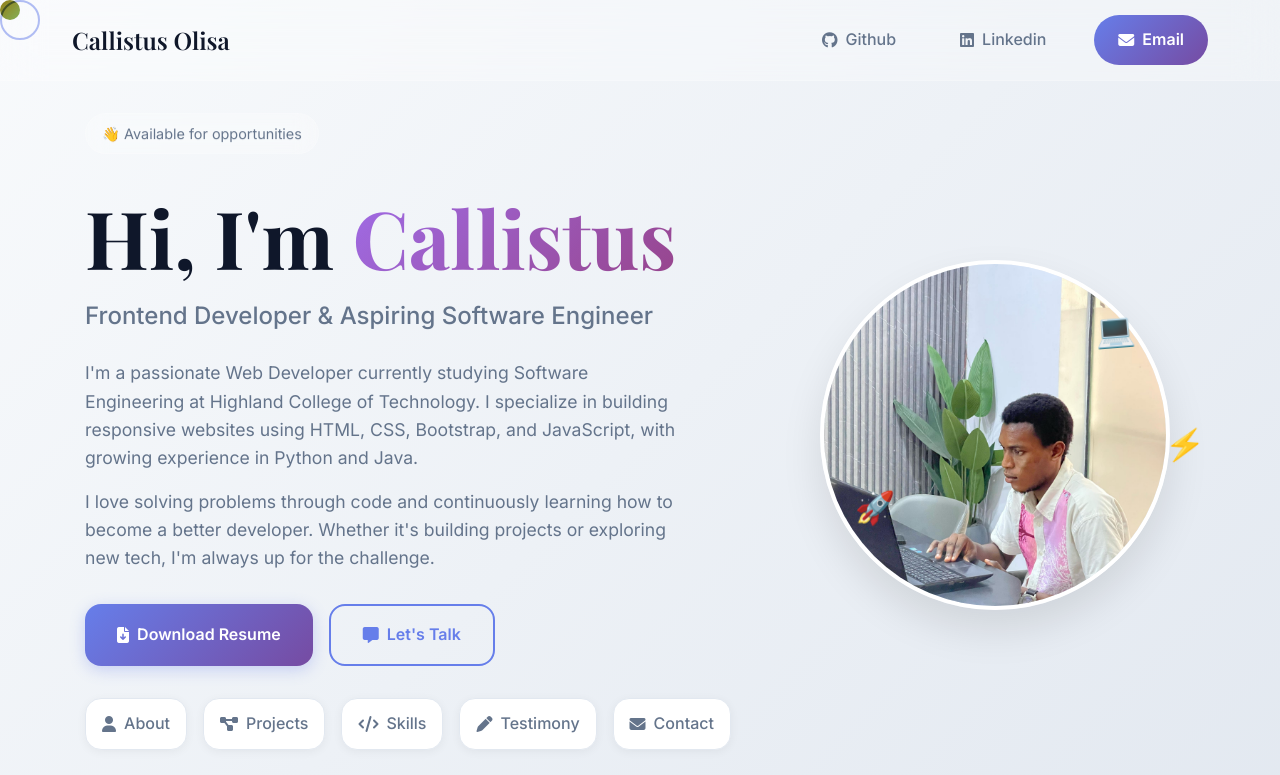
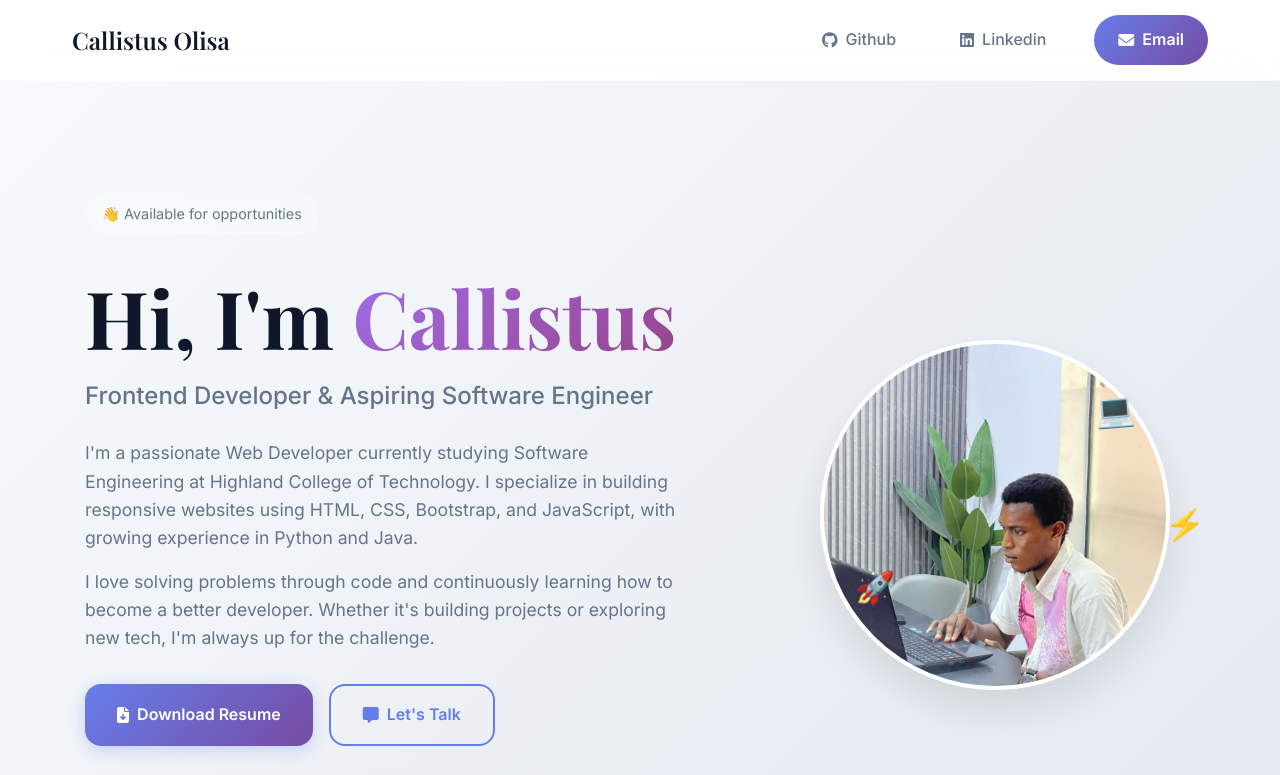
Before and after one commit to MexCally/my-profile-site, a plain HTML site: page index.html in a window 1280 px wide. Shown: the top 775 px of the page. Drawn offline with nearby package versions, Linux system fonts and the light colour scheme.

Commit message:
Update style.css

```diff
--- a/style.css
+++ b/style.css
@@ -57,33 +57,10 @@ body {
   color: var(--text-primary);
   line-height: 1.6;
   overflow-x: hidden;
-  cursor: none;
+  cursor: default;
 }
 
 /* ===== CUSTOM CURSOR ===== */
-.cursor {
-  position: fixed;
-  width: 20px;
-  height: 20px;
-  background: var(--primary-gradient);
-  border-radius: 50%;
-  pointer-events: none;
-  z-index: 9999;
-  transition: transform 0.1s ease;
-  mix-blend-mode: difference;
-}
-
-.cursor-follower {
-  position: fixed;
-  width: 40px;
-  height: 40px;
-  border: 2px solid var(--primary-color);
-  border-radius: 50%;
-  pointer-events: none;
-  z-index: 9998;
-  transition: all 0.3s ease;
-  opacity: 0.5;
-}
 
 /* ===== SCROLL PROGRESS ===== */
 .scroll-progress {
@@ -183,6 +160,7 @@ body {
   padding: var(--section-padding);
   background: linear-gradient(135deg, #f8fafc 0%, #e2e8f0 100%);
   overflow: hidden;
+  margin-top: 80px; /* Add this to account for fixed nav */
 }
 
 .particles-container {
```
